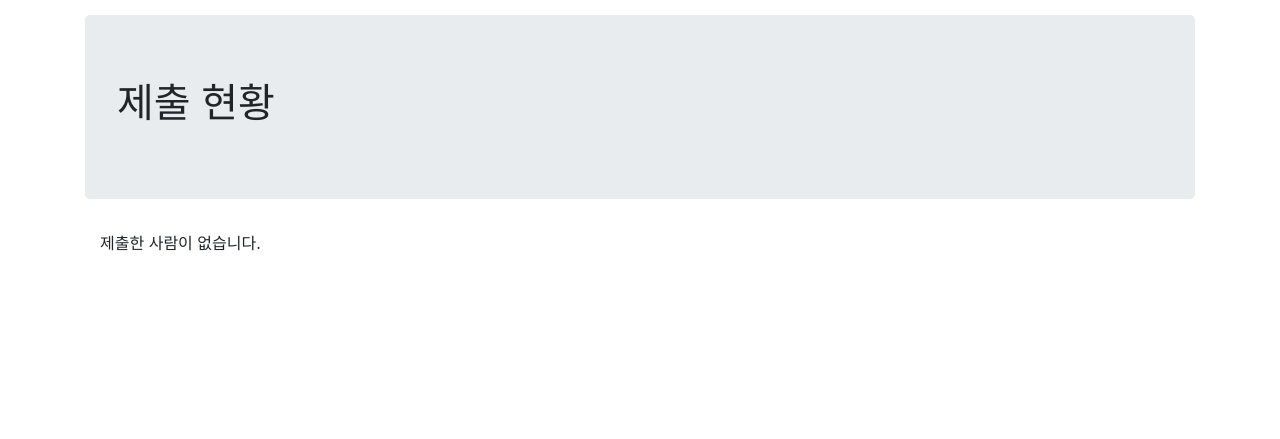
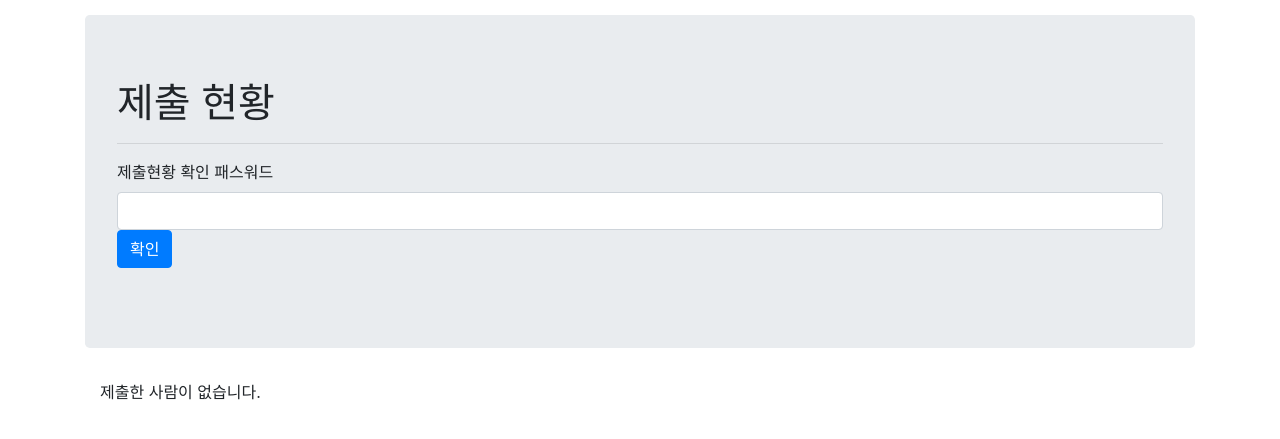
Before and after one commit to pierceh89/quiz-gen, a Flask app: page /sub in a window 1280 px wide. Shown: the top 439 px of the page. Run offline with Flask 2, Linux system fonts and the light colour scheme; data that the repository does not hold is empty; parts of the project's set-up code (start-up, migrations or seed data) failed here and were passed over.

Commit message:
앱 로딩시 submission 확인용 비밀번호 받도록 수정, submission 확인시 비밀번호 체크

```diff
--- a/app.py
+++ b/app.py
@@ -1,10 +1,12 @@
 from flask import Flask, render_template, request, jsonify
 from pymongo import MongoClient
+import os
 
 client = MongoClient('127.0.0.1', 27017)
 db = client.dbquiz
 
 app = Flask(__name__)
+SUB_AUTH = os.environ.get('AUTH')
 
 
 @app.route('/gen', methods=['GET'])
@@ -70,8 +72,15 @@ def submissions():
     return render_template('submissions.html')
 
 
-@app.route('/sub-list')
+@app.route('/sub-list', methods=['POST'])
 def get_submissions():
+    given_auth = request.form.get('auth')
+    if given_auth == '' or given_auth != SUB_AUTH:
+        return jsonify({
+            'result': 'fail',
+            'msg': '올바른 비밀번호를 입력해주세요'
+        })
+
     subs = list(db.submission.find({}, {'_id': False}))
     ret = {}
     for sub in subs:
@@ -92,4 +101,6 @@ def home():
 
 
 if __name__ == '__main__':
+    if SUB_AUTH is None:
+        raise RuntimeError('AUTH env must be provided')
     app.run('0.0.0.0', port=5000, debug=True)
--- a/templates/index.html
+++ b/templates/index.html
@@ -1,7 +1,7 @@
 <!DOCTYPE html>
 <html>
     <head>
-        <title>스파르타 빈칸 채워넣기</title>
+        <title>빈칸 채워넣기 퀴즈</title>
         <link rel="stylesheet" href="https://cdn.jsdelivr.net/npm/bootstrap@4.5.3/dist/css/bootstrap.min.css"
               integrity="sha384-TX8t27EcRE3e/ihU7zmQxVncDAy5uIKz4rEkgIXeMed4M0jlfIDPvg6uqKI2xXr2"
               crossorigin="anonymous">
--- a/templates/quiz_generator.html
+++ b/templates/quiz_generator.html
@@ -39,7 +39,7 @@
                     <textarea id="question" rows="30"></textarea>
                     <button class="btn btn-primary" onclick="parseQuestions()">Generate</button>
                     <a href="/" class="btn btn-info">문제 풀기</a>
-                    <a href="/submissions" class="btn btn-warning">제출 현황</a>
+                    <a href="/sub" class="btn btn-warning">제출 현황</a>
                 </div>
                 <div class="col">
                     <h2>Result Html</h2>
--- a/templates/submissions.html
+++ b/templates/submissions.html
@@ -1,7 +1,7 @@
 <!DOCTYPE html>
 <html>
     <head>
-        <title>스파르타 빈칸 채워넣기 제출현황</title>
+        <title>빈칸 채워넣기 퀴즈 제출현황</title>
         <link rel="stylesheet" href="https://cdn.jsdelivr.net/npm/bootstrap@4.5.3/dist/css/bootstrap.min.css"
               integrity="sha384-TX8t27EcRE3e/ihU7zmQxVncDAy5uIKz4rEkgIXeMed4M0jlfIDPvg6uqKI2xXr2"
               crossorigin="anonymous">
@@ -19,6 +19,12 @@
         <div class="container-lg">
             <div class="jumbotron component-gap">
                 <h1>제출 현황</h1>
+                <hr>
+                <div class="form-group">
+                    <label for="sub-auth-check">제출현황 확인 패스워드</label>
+                    <input type="password" id="sub-auth-check" class="form-control" />
+                    <button class="btn btn-primary" onclick="getSubmission()">확인</button>
+                </div>
             </div>
             <div class="col component-gap">
                 <div id="render">
@@ -27,11 +33,17 @@
             </div>
         </div>
         <script>
-            function loadSubmissions() {
+            function getSubmission() {
+                let subAuthCheck = $('#sub-auth-check').val()
+                loadSubmissions(subAuthCheck)
+            }
+            function loadSubmissions(auth) {
                 $.ajax({
                     url: 'sub-list',
-                    method: 'GET',
-                    data: {},
+                    method: 'POST',
+                    data: {
+                        auth: auth
+                    },
                     success: function(response) {
                         if (response['result'] === 'success') {
                             let subs = response['submission'];
@@ -47,15 +59,15 @@
                                     subHtml += '</ul>'
                                     html += subHtml;
                                 })
-                                $('#render').html(html);
+                                $('#render').html(html)
                             }
+                        } else {
+                            let msg = `<p class="text-danger">${response['msg']}</p>`
+                            $('#render').html(msg)
                         }
                     }
                 })
             }
-            $(document).ready(function(){
-                loadSubmissions()
-            })
         </script>
     </body>
 </html>
```
